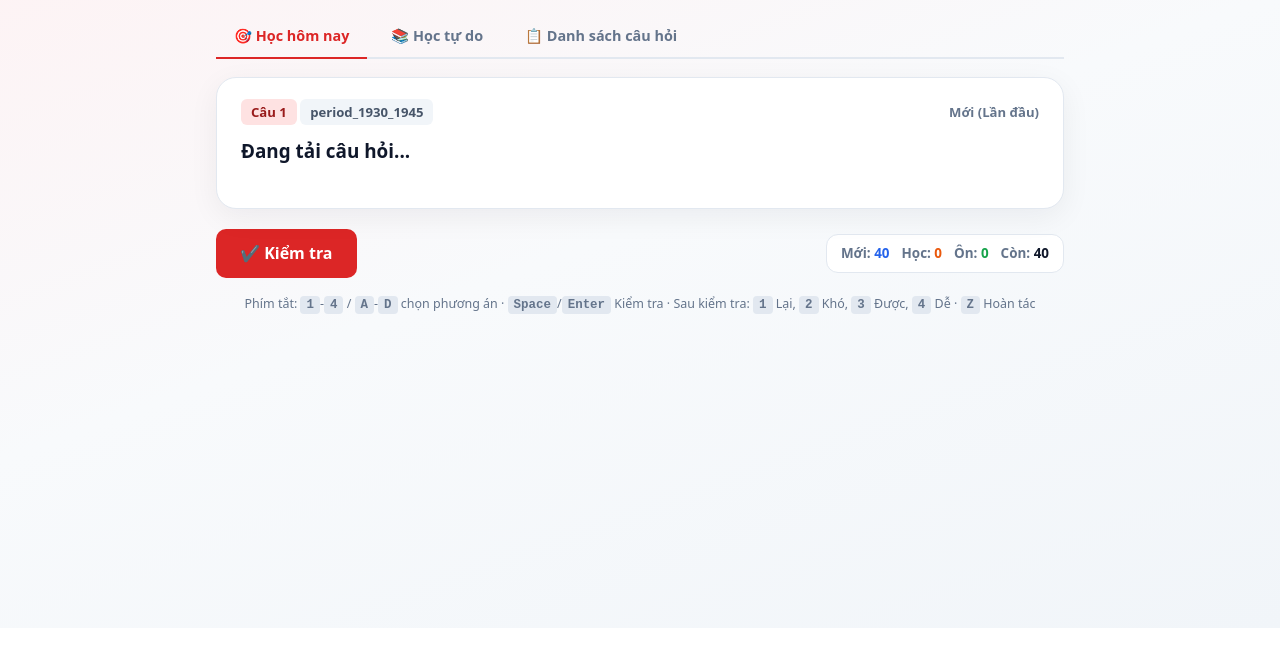
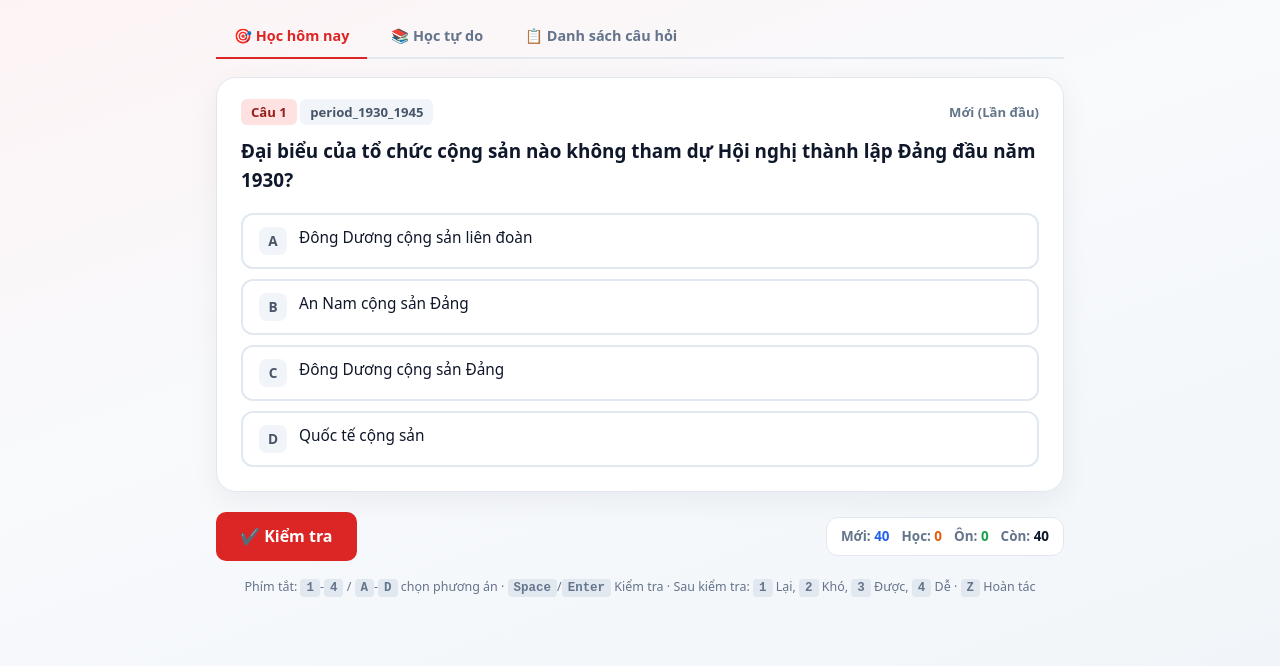
Before and after one commit to tptai1314/VNR, a plain HTML site: page VNR202_flashcard.html in a window 1280 px wide. Shown: the part 172-838 px from the top of the page. Before the commit the page ends 800 px from the top, so only its background shows below. Drawn offline with Linux system fonts and the light colour scheme.

Commit message:
Fix flashcard loading bug: remove nonexistent qText element reference

```diff
--- a/VNR202_flashcard.html
+++ b/VNR202_flashcard.html
@@ -399,7 +399,6 @@ function loadNextCard(){
   $("cardBadgeStatus").textContent = !record ? "Mới (Lần đầu)" : `Đã ôn ${record.reps || 0} lần`;
 
   $("cardMultiBanner").classList.toggle("hidden", !curCard.multi);
-  $("qText").textContent = curCard.q;
   $("cardQText").textContent = curCard.q;
 
   // Render options
```
